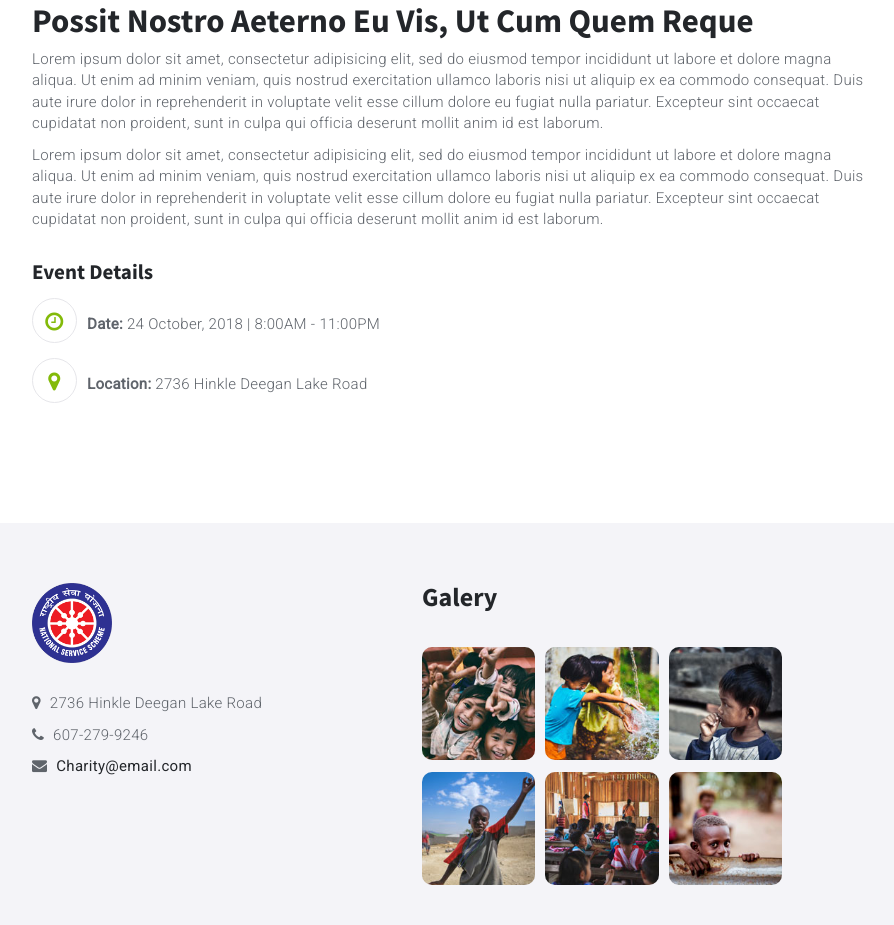
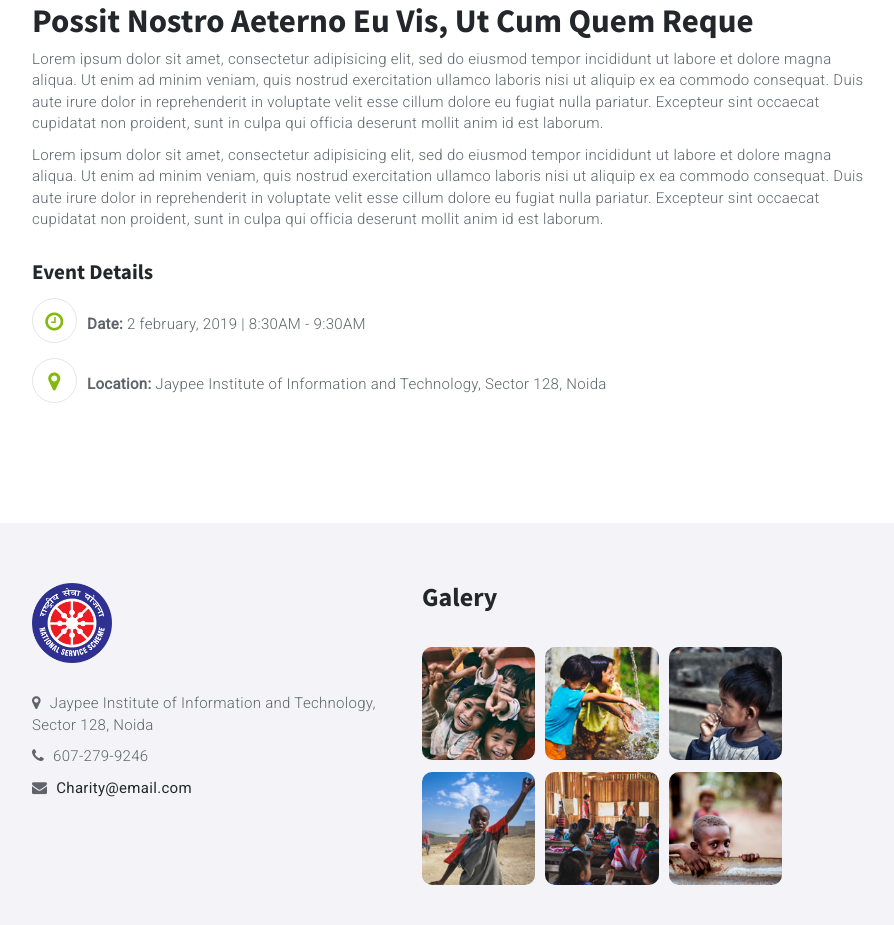
Before and after one commit to sidd2010/NSS-website, a plain HTML site: page NSS/youth-marathon.html in a window 1280 px wide. Shown: the part 931-1856 px from the top of the page, without its empty margins (38-932 px from the left). Drawn offline with Linux system fonts and the light colour scheme; a script that the page names is missing.

Commit message:
Update youth-marathon.html

```diff
--- a/NSS/youth-marathon.html
+++ b/NSS/youth-marathon.html
@@ -116,8 +116,8 @@
 							<!-- event-meta -->
 							<ul class="event-meta">
 								<li><h4>Event Details</h4></li>
-								<li><i class="fa fa-clock-o"></i><strong>Date:</strong> 24 October, 2018 | 8:00AM - 11:00PM</li>
-								<li><i class="fa fa-map-marker"></i><strong>Location:</strong> 2736 Hinkle Deegan Lake Road</li>
+								<li><i class="fa fa-clock-o"></i><strong>Date:</strong> 2 february, 2019 | 8:30AM - 9:30AM</li>
+								<li><i class="fa fa-map-marker"></i><strong>Location:</strong> Jaypee Institute of Information and Technology, Sector 128, Noida </li>
 							</ul>
 							<!-- /event-meta -->
 
@@ -148,7 +148,7 @@
 								<a class="logo" href="#"><img src="./img/logo.png" alt=""></a>
 							</div>
 							<ul class="footer-contact">
-								<li><i class="fa fa-map-marker"></i> 2736 Hinkle Deegan Lake Road</li>
+								<li><i class="fa fa-map-marker"></i> Jaypee Institute of Information and Technology, Sector 128, Noida </li>
 								<li><i class="fa fa-phone"></i> 607-279-9246</li>
 								<li><i class="fa fa-envelope"></i> <a href="#">Charity@email.com</a></li>
 							</ul>
```
